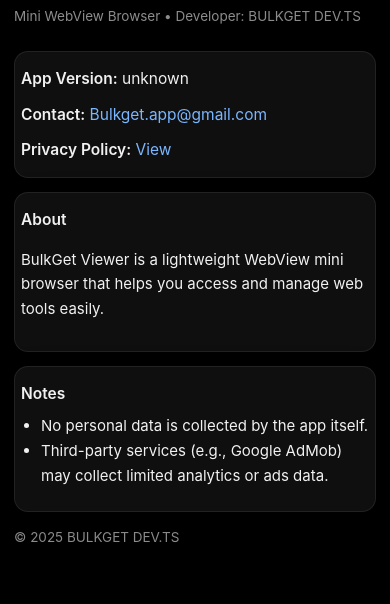
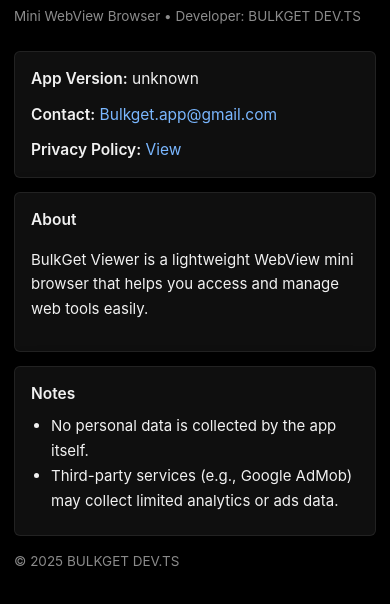
Before and after one commit to bulkget/About, a plain HTML site: page index.html in a window 390 px wide. Shown: the part 56-660 px from the top of the page. Drawn offline with Linux system fonts and the light colour scheme.

Commit message:
Update index.html

```diff
--- a/index.html
+++ b/index.html
@@ -93,7 +93,7 @@
   /* Mobile tweak */
   @media (max-width: 480px) {
     body { padding: 20px 14px 60px; }
-    .card { border-radius: 14px; padding: 14px 6px; }
+    .card { border-radius: 6px; padding: 14px 16px; }
   }
 </style>
 </head>
```
